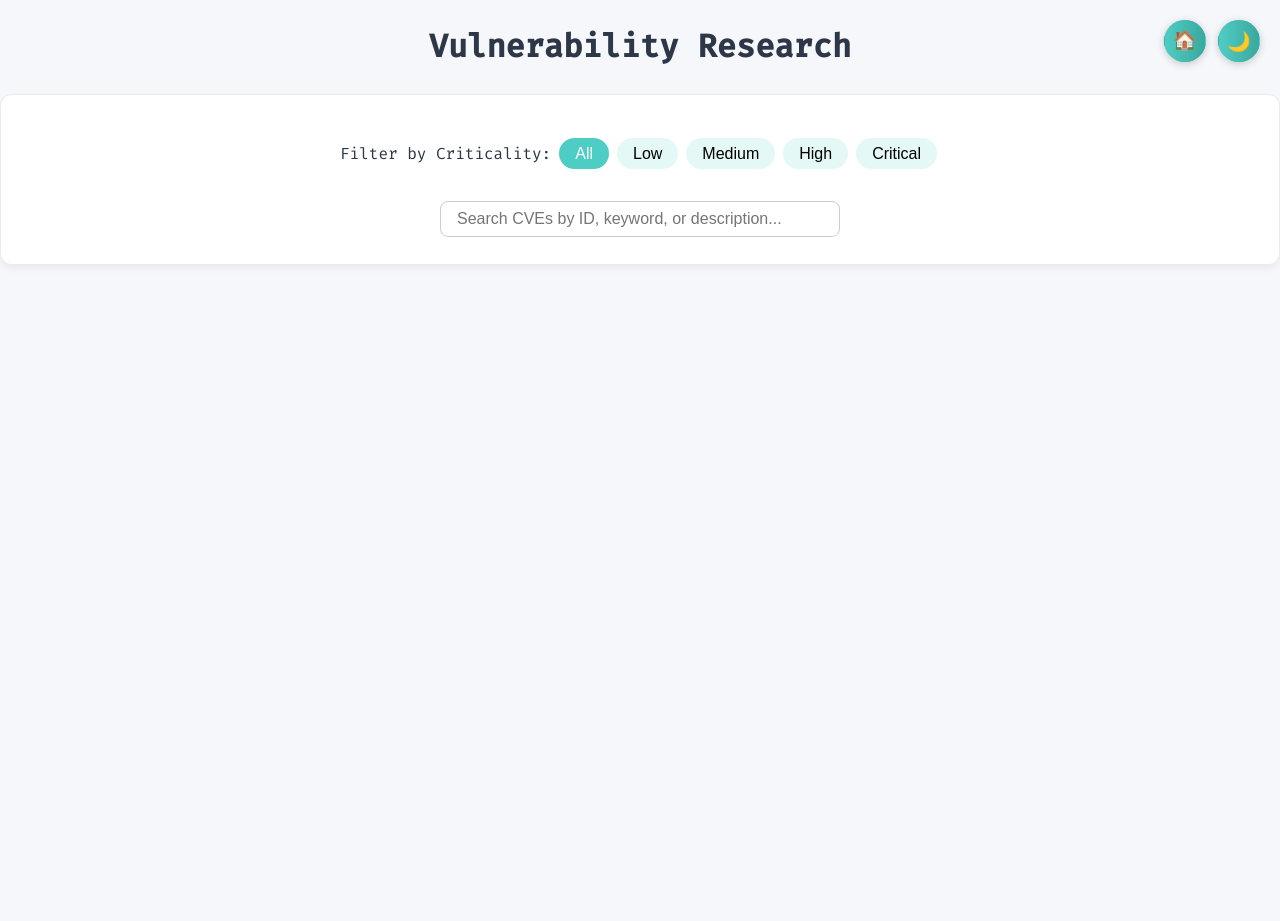
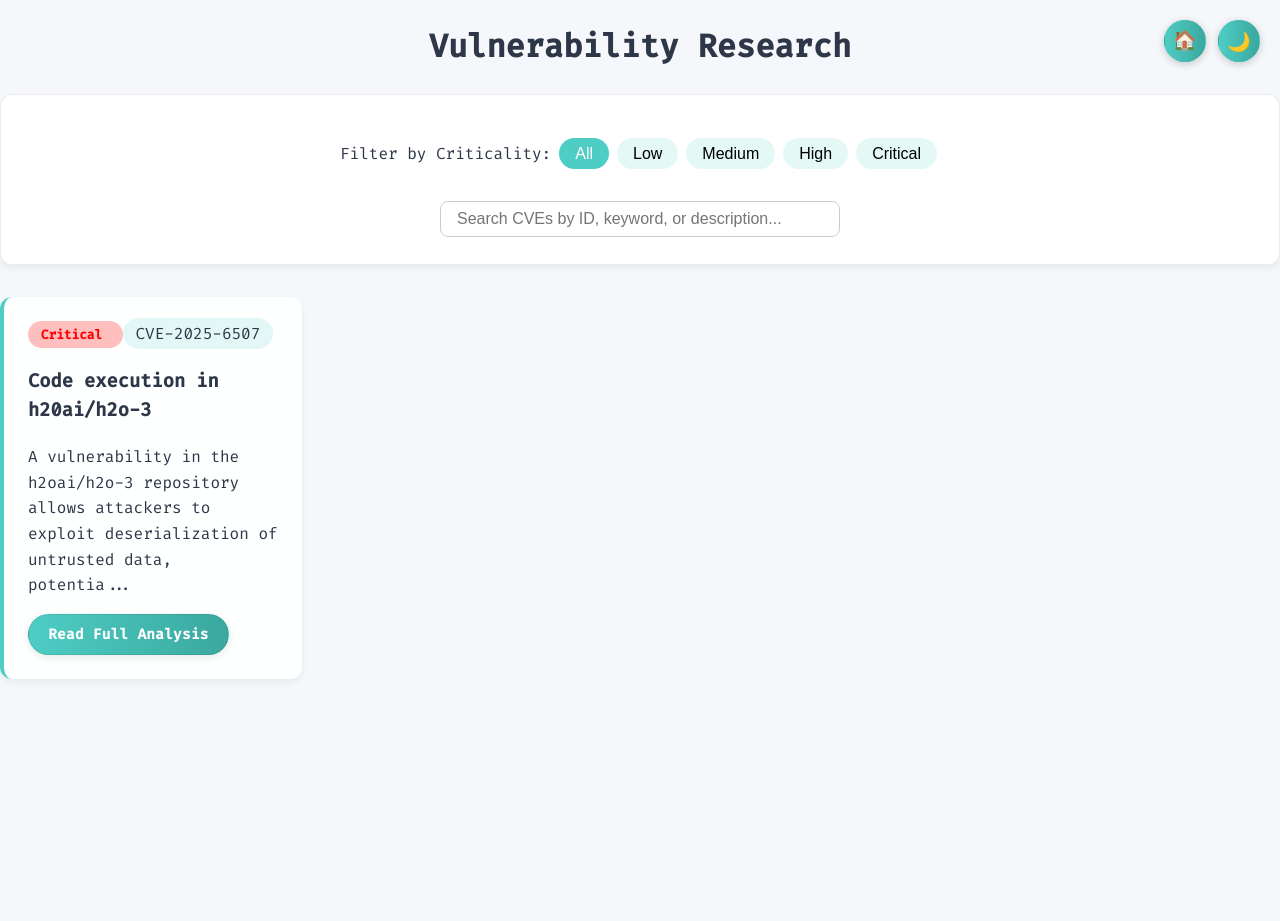
Before and after one commit to PathogenicKatt/PathogenicKatt.github.io, a Jekyll site: the page built from cves.md, in a window 1280 px wide. Built offline with Jekyll 4.4.1, drawn with Linux system fonts in a browser that asks for light colours.

Commit message:
Optimization

```diff
--- /dev/null
+++ b/_cves/CVE-2025-6507.md
@@ -0,0 +1,21 @@
+---
+layout: cves
+title: "Code execution in h20ai/h2o-3"
+cve_id: CVE-2025-6507
+criticality: critical
+description: "A vulnerability in the h2oai/h2o-3 repository allows attackers to exploit deserialization of untrusted data, potentially leading to arbitrary code execution and reading of system files."
+url: /cves/CVE-2025-6507/
+---
+
+
+## Summary
+
+
+
+## Exploitation
+
+...
+
+## Mitigation
+
+...
--- a/_layouts/cves.html
+++ b/_layouts/cves.html
@@ -4,10 +4,6 @@
 
 <div class="writeup-page-wrapper cve-page-wrapper">
   <div class="writeup-header">
-    <span class="difficulty-badge criticality-badge {{ page.criticality | downcase }}">
-      {{ page.criticality | capitalize }}
-    </span>
-    <span class="event">{{ page.cve_id }}</span>
     <h1 class="writeup-title">{{ page.title }}</h1>
     <p class="writeup-date"><strong>Published:</strong> {{ page.date | date: "%b %d, %Y" }}</p>
   </div>
```
